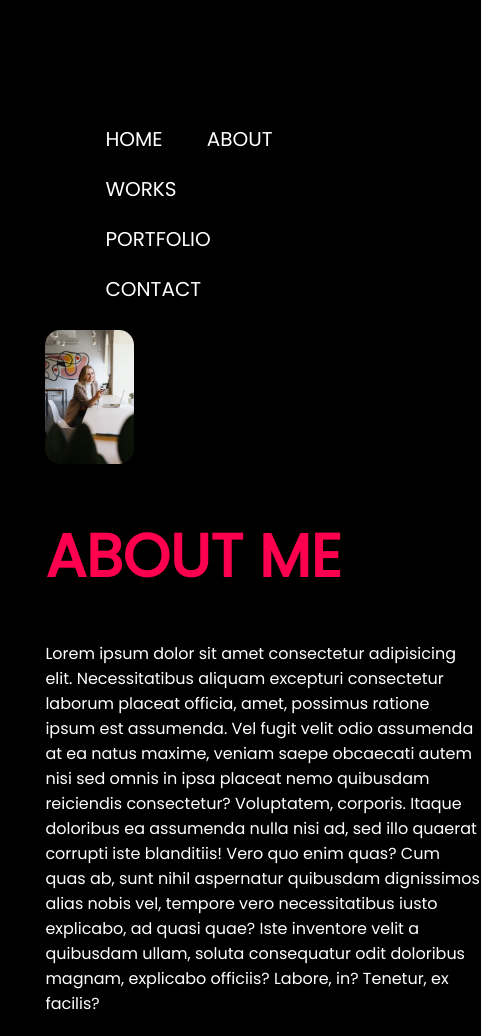
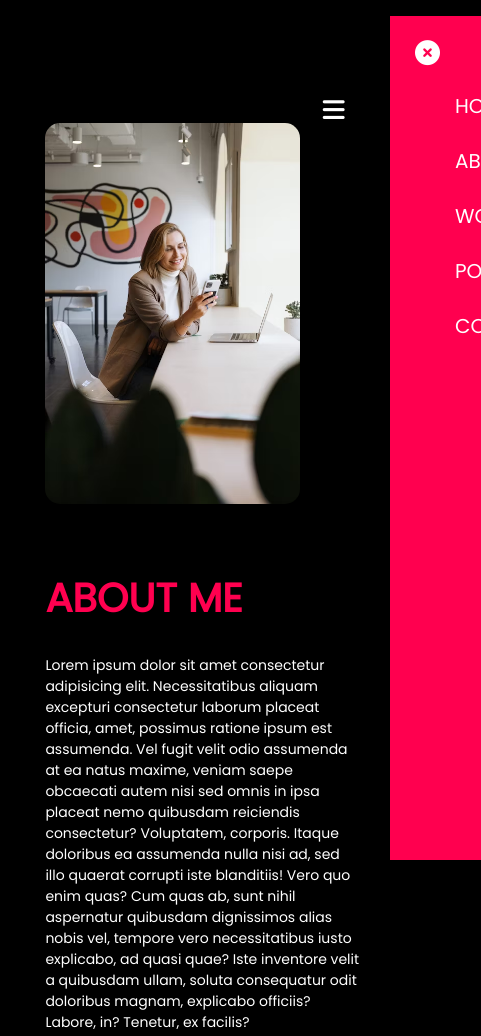
Before and after one commit to Kavyaalungal/KAVYA_PORTFOLIO, a plain HTML site: page about.html in a window 390 px wide. Shown: the top 1036 px of the page, 481 px wide, since content can reach past the window. Drawn offline with Linux system fonts and the light colour scheme.

Commit message:
Add files via upload

```diff
--- a/about.css
+++ b/about.css
@@ -9,6 +9,9 @@
 body{
     background:black;
     color:white;
+}
+html{
+    scroll-behavior: smooth;
 }
 nav{
     display: flex;
@@ -113,7 +116,7 @@ nav ul li a:hover::after{
 }
 .tab-contents.active-tab{
     display: block;
-}#548ba5
+}
 
 /* my works */
 
@@ -159,7 +162,7 @@ nav ul li a:hover::after{
 /* portfolio */
 
 
-.portfolio{
+#portfolio{
     padding: 50px 0;
 }
 .work-list{
@@ -261,4 +264,89 @@ nav ul li a:hover::after{
     margin-right:15px;
     color: #ababab;
     display: inline-block;
+    transition: transform 0.5s;
 }
+.social-links a:hover{
+    color: #ff004f;
+    transform: translateY(-5px);
+}
+.btn.btn2{
+    display: inline-block;
+    background: #ff004f;
+}
+.contact-right form{
+    width: 100%;
+}
+form input, form textarea{
+    width: 100%;
+    border: 0;
+    outline: none;
+    background: #262626;
+    padding: 15px;
+    margin: 15px 0;
+    color: #fff;
+    font-size: 18px;
+    border-radius: 6px;
+}
+form .btn2{
+    padding: 14px 60px;
+    font-size: 18px;
+    margin-top: 20px;
+    cursor: pointer;
+}
+nav .fa-solid{
+    display:none;
+}
+@media only screen and (max-width:600px){
+    .header-text{
+        margin-top: 100%;
+        font-size: 16px;
+    }
+    .header-text h1{
+        font-size: 30px;
+    }
+    nav .fa-solid{
+        display:block;
+        font-size: 25px;
+    }
+    nav ul{
+        background: #ff004f;
+        position: fixed;
+        top: 0;
+        right: -200px;
+        width: 200px;
+        height: 100vh;
+        padding-top: 50px;
+        z-index: 2;
+        transition: right 0.5s;
+    }
+    nav ul li{
+        display: block;
+        margin: 25px;
+    }
+    nav ul .fa-solid{
+        position: absolute;
+        top: 25px;
+        left: 25px;
+        cursor: pointer;
+    }
+    .sub-title{
+        font-size: 40px;
+    }
+    .about-col-1,.about-col-2{
+        flex-basis: 100%;
+    }
+    .about-col-1{
+        margin-bottom: 30px;
+    }
+    .about-col-2{
+        font-size: 14px;
+    }
+    .tab-links{
+        font-size: 16px;
+        margin-right: 20px;
+    }
+    .contact-left, .contact-right{
+        flex-basis: 100%;
+    }
+}
--- a/about.html
+++ b/about.html
@@ -14,13 +14,15 @@
         <div class="container">
             <nav>
 
-                <ul>
+                <ul id="sidemenu">
                     <li><a href="./index.html">HOME</a></li>
                     <li><a href="#about">ABOUT</a></li>
-                    <li><a href="#works">WORKS</a></li>
+                    <li><a href="#services">WORKS</a></li>
                     <li><a href="#portfolio">PORTFOLIO</a></li>
-                    <li><a href="#">CONTACT</a></li>
+                    <li><a href="#contact">CONTACT</a></li>
+                    <i class="fa-solid fa-circle-xmark" onclick="closemenu()"></i>
                 </ul>
+                <i class="fa-solid fa-bars" onclick="openmenu()"></i>
             </nav>
             <div class="row">
                 <div class="about-col-1">
@@ -93,7 +95,7 @@
 <!-- portfolio -->
 
 
-<div class="portfolio">
+<div id="portfolio">
     <div class="container">
         <h1 class="sub-title">PORTFOLIO</h1>
         <div class="work-list">
@@ -142,13 +144,14 @@
                     <a href=""><i class="fa-brands fa-instagram"></i></a>
                     <a href=""><i class="fa-brands fa-linkedin"></i></i></a>
                 </div>
+                <a href="" class="btn btn2">Download CV</a>
             </div>
             <div class="contact-right">
                 <form>
                     <input type="text" name="Name" placeholder="Your name" required>
                     <input type="email" name="Email" placeholder="Your email" required>
                     <textarea name="Message"   rows="6" placeholder="Your Message"></textarea>
-                    <button type="submit">Submit</button>
+                    <button type="submit" class="btn btn2">Submit</button>
                 </form>
 
             </div>
@@ -176,5 +179,14 @@
 
         }
     </script>
+    <script>
+        let sidemenu = document.getElementById("sidemenu");
+        function openmenu(){
+            sidemenu.style.right = "0";
+        }
+        function closemenu(){
+            sidemenu.style.right = "-200px";
+        }
+    </script>
 </body>
 </html>
--- a/style.css
+++ b/style.css
@@ -1,46 +1,54 @@
-@import url('https://fonts.googleapis.com/css?family=Poppins');
-*{
+* {
     margin: 0;
     padding: 0;
-    font-family:'Poppins', sans-serif;
+    font-family: 'Popins', sans-serif;
     box-sizing: border-box;
 }
-body{
+
+body {
     background: #080808;
     color: #fff;
+    display: flex;
+    flex-direction: column;
+    align-items: center;
+    justify-content: flex-start;
+    min-height: 100vh;
 }
-#header{
+
+#header {
     width: 100%;
-    height: 100vh;
+    height: auto;
     background-image: url(./images/bg4.avif);
     background-size: cover;
     background-position: center;
+    flex: 1;
+}
 
-}
-.container{
+.container {
     padding: 10px 10%;
 }
-nav{
+
+nav {
     display: flex;
     align-items: center;
     justify-content: flex-end;
     flex-wrap: wrap;
 }
-.logo{
-    width: 140px;
-}
-nav ul li{
+
+nav ul li {
     display: inline-block;
     list-style: none;
     margin: 10px 20px;
 }
-nav ul li a{
-    color:white;
+
+nav ul li a {
+    color: white;
     text-decoration: none;
     font-size: 20px;
     position: relative;
 }
-nav ul li a::after{
+
+nav ul li a::after {
     content: "";
     width: 0;
     height: 3px;
@@ -50,18 +58,81 @@ nav ul li a::after{
     bottom: -6px;
     transition: 0.5s;
 }
-nav ul li a:hover::after{
+
+nav ul li a:hover::after {
     width: 100%;
+}
 
-}
-.header-text{
+.header-text {
     margin-top: 20%;
     font-size: 30px;
+    text-align: center;
+    padding: 20px;
 }
-.header-text h1{
-    font-size: 60px;
+
+.header-text h1 {
+    font-size: 40px;
     margin-top: 20px;
 }
-.header-text h1 span{
+
+.header-text h1 span {
     color: rgb(55, 120, 180);
 }
+nav .fa-solid{
+    display:none;
+}
+
+@media only screen and (max-width:600px){
+
+    .header-text{
+        margin-top: 100%;
+        font-size: 16px;
+    }
+    .header-text h1{
+        font-size: 30px;
+    }
+    nav .fa-solid{
+        display:block;
+        font-size: 25px;
+    }
+    nav ul{
+        background: #ff004f;
+        position: fixed;
+        top: 0;
+        right: -200px;
+        width: 200px;
+        height: 100vh;
+        padding-top: 50px;
+        z-index: 2;
+        transition: right 0.5s;
+    }
+    nav ul li{
+        display: block;
+        margin: 25px;
+    }
+    nav ul .fa-solid{
+        position: absolute;
+        top: 25px;
+        left: 25px;
+        cursor: pointer;
+    }
+    .sub-title{
+        font-size: 40px;
+    }
+    .about-col-1,.about-col-2{
+        flex-basis: 100%;
+    }
+    .about-col-1{
+        margin-bottom: 30px;
+    }
+    .about-col-2{
+        font-size: 14px;
+    }
+    .tab-links{
+        font-size: 16px;
+        margin-right: 20px;
+    }
+    .contact-left, .contact-right{
+        flex-basis: 100%;
+    }
+}
```
Also changed, not shown: index.html (+18 -6 lines).
